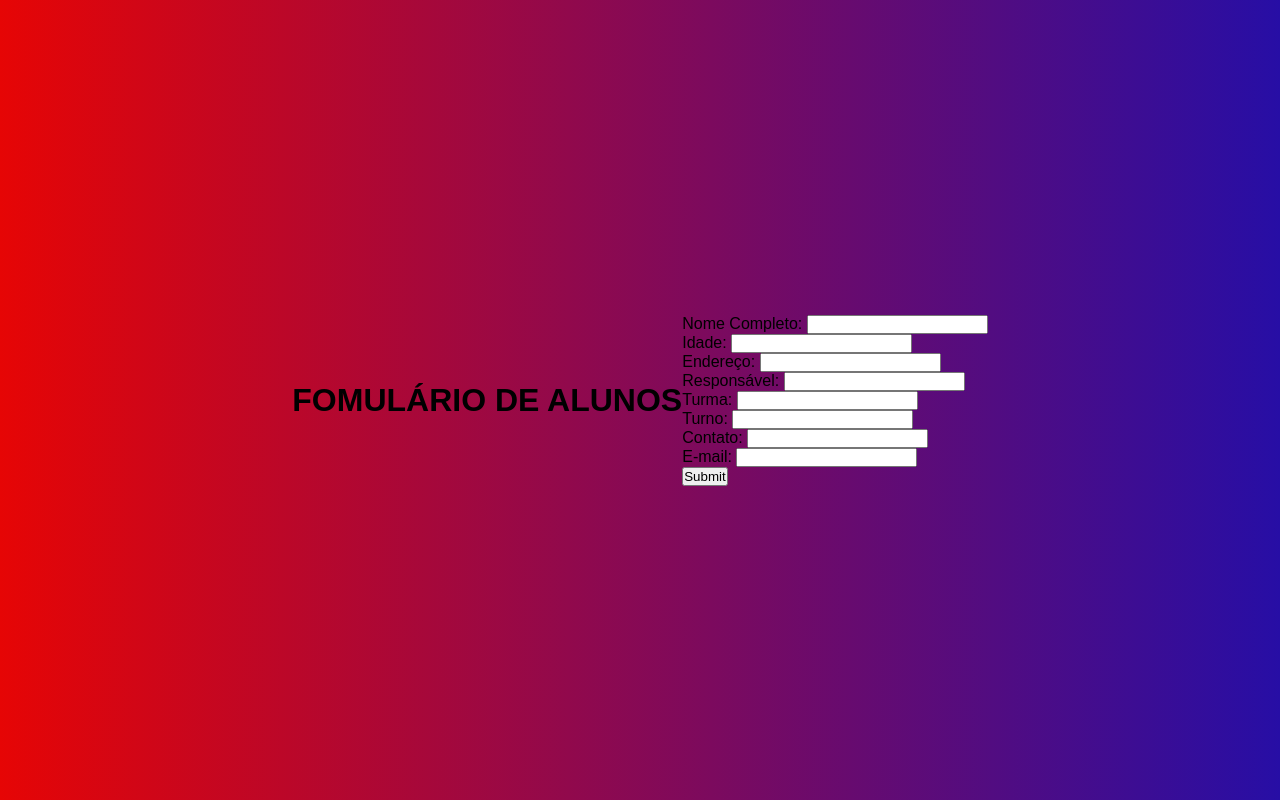
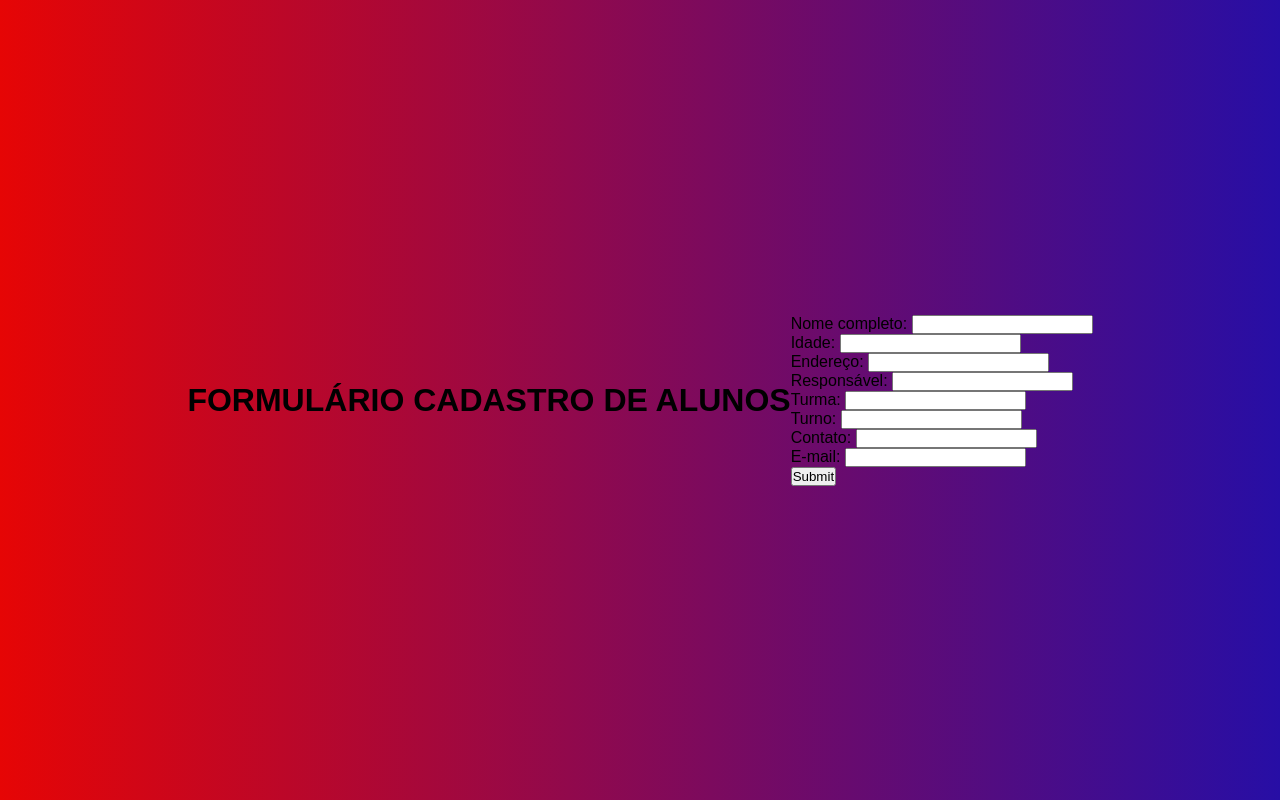
Before and after one commit to giovanni0cuti/formulario, a plain HTML site: page index (1).html in a window 1280 px wide. Drawn offline with Linux system fonts and the light colour scheme.

Commit message:
Update index (1).html

```diff
--- a/index (1).html
+++ b/index (1).html
@@ -1,28 +1,24 @@
 <!DOCTYPE html>
 <html lang="en">
 <head>
-<meta charset="UTF-8">
-<meta http-equiv="X-UA-Compatible" content="IE=edge">
-<meta name="viewnpot" content="width=device-width, initial-scale= 1.0">
-
-
-<title>FORMULÁRIO</title>
-
+    <meta charset="UTF-8">
+    <meta http-equiv="X-UA-Compatible" content="IE=edge">
+    <meta name="viewport" content="width=device-width, initial-scale=1.0">
+    <title>FORMULÁRIO</title>
     <link rel= "stylesheet" href= "style.css"
 </head>
 <body>
-    <h1>FOMULÁRIO DE ALUNOS</h1>
-
-<FORM>
-    <p>Nome Completo: <input type="text" name="Nome" id="Nome"> </p>
-    <p>Idade: <input type="text" name="Idade" id="Idade"> </p>
-    <p>Endereço: <input type="text" name="Endereço" id="Endereço"> </p>
-    <p>Responsável: <input type="text" name="Responsável" id="Responsável"> </p>
-    <p>Turma: <input type="text" name="Turma" id="Turma"> </p>
-    <p>Turno: <input type="text" name="Turno" id="Turno"> </p>
-    <p>Contato: <input type="text" name="Contato" id="Contato"> </p>
-    <p>E-mail: <input type="text" name="E-mail" id="E-mail"> </p>
-<P><INPUT TYPE="submit" </P>
-</FORM>
+    <h1>FORMULÁRIO CADASTRO DE ALUNOS</h1>
+    <form>
+        <p>Nome completo: <input type="text" name="Nome" id="Nome"</p>
+        <p>Idade: <input type="text" name="Idade" id="Idade"</p>
+        <p>Endereço: <input type="text" name="Endereço" id="Endereço"</p>
+        <p>Responsável: <input type="text" name="Responsável" id="Responsável"</p>
+        <p>Turma: <input type="text" name="Turma" id="Turma"</p>
+        <p>Turno: <input type="text" name="Turno" id="Turno"</p>
+        <p>Contato: <input type="text" name="Contato" id="Contato"</p>
+        <p>E-mail: <input type="text" name="E-mail" id="E-mail"</p>
+        <p><INPUT TYPE="submit" </p>
+    </form>
 </body>
 </html>
```
